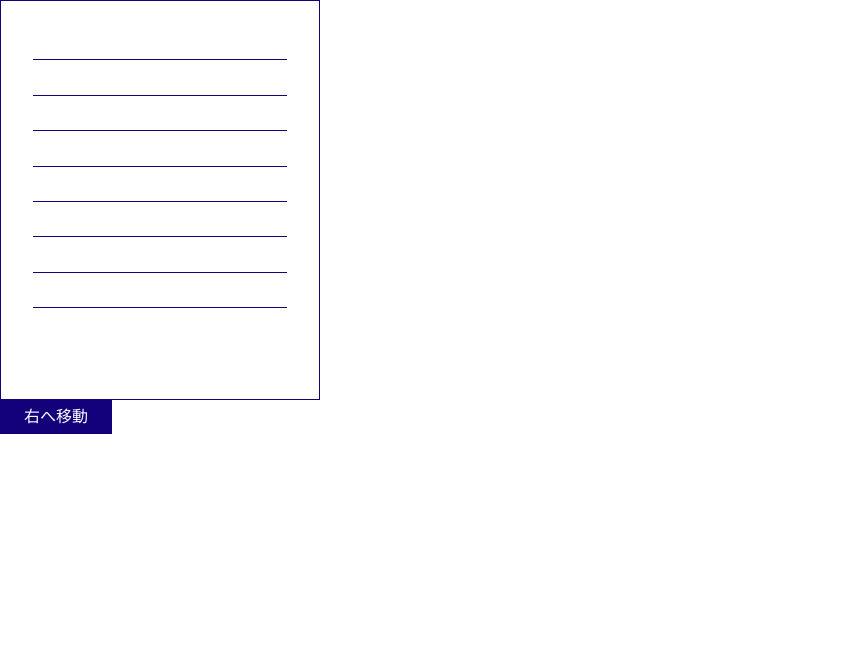
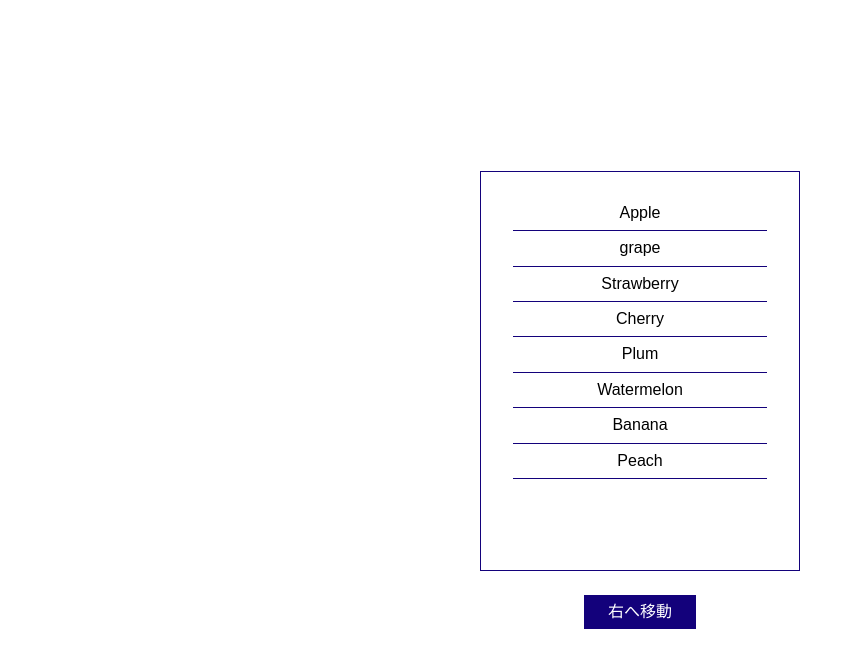
Before and after one commit to tomofumi-k/yoku-test, a React (Create React App) app: page / in a window 1280 px wide. Shown: the top 668 px of the page, without its empty margins (0-863 px from the left). Built offline with nearby package versions, Linux system fonts and the light colour scheme.

Commit message:
c-list変更

```diff
--- a/src/App.js
+++ b/src/App.js
@@ -16,10 +16,10 @@ function App() {
   ]);
 
   return (
-    <>
+    <div className="c-section">
       <List fruitsList={fruitsList} setfruitsList={setfruitsList} />
       <button className="c__list--button">右へ移動</button>
-    </>
+    </div>
   );
 }
 
--- a/src/C-test/c-test.scss
+++ b/src/C-test/c-test.scss
@@ -1,5 +1,14 @@
 $white: white;
+$black: black;
 $csection-main-color: #13017b;
+
+.c-section {
+  display: flex;
+  flex-direction: column;
+  align-items: center;
+  justify-content: center;
+  width: 100vw;
+  height: 100vh;
 
   .c__list {
     width: 320px;
@@ -8,8 +17,11 @@ $csection-main-color: #13017b;
     border: 1px solid $csection-main-color;
 
     .c__list--text {
+      display: block;
+      width: 100%;
       margin-bottom: 8px;
       padding-bottom: 8px;
+      color: $black;
       text-align: center;
       list-style: none;
       border-bottom: 1px solid $csection-main-color;
@@ -17,8 +29,10 @@ $csection-main-color: #13017b;
   }
 
   .c__list--button {
+    margin-top: 24px;
     padding: 8px 24px;
     color: $white;
     text-align: center;
     background: $csection-main-color;
   }
+}
```
Lines whose indentation alone changed are shown as unchanged.
